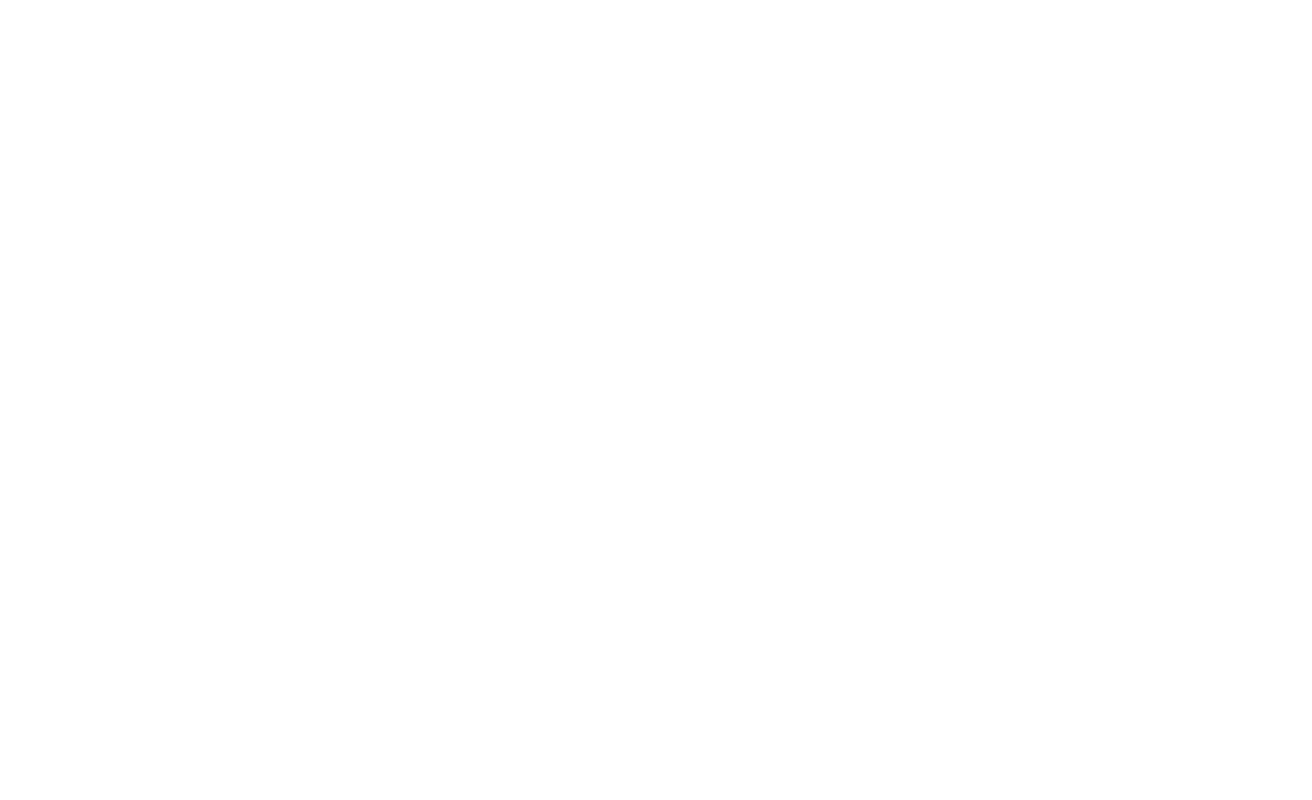
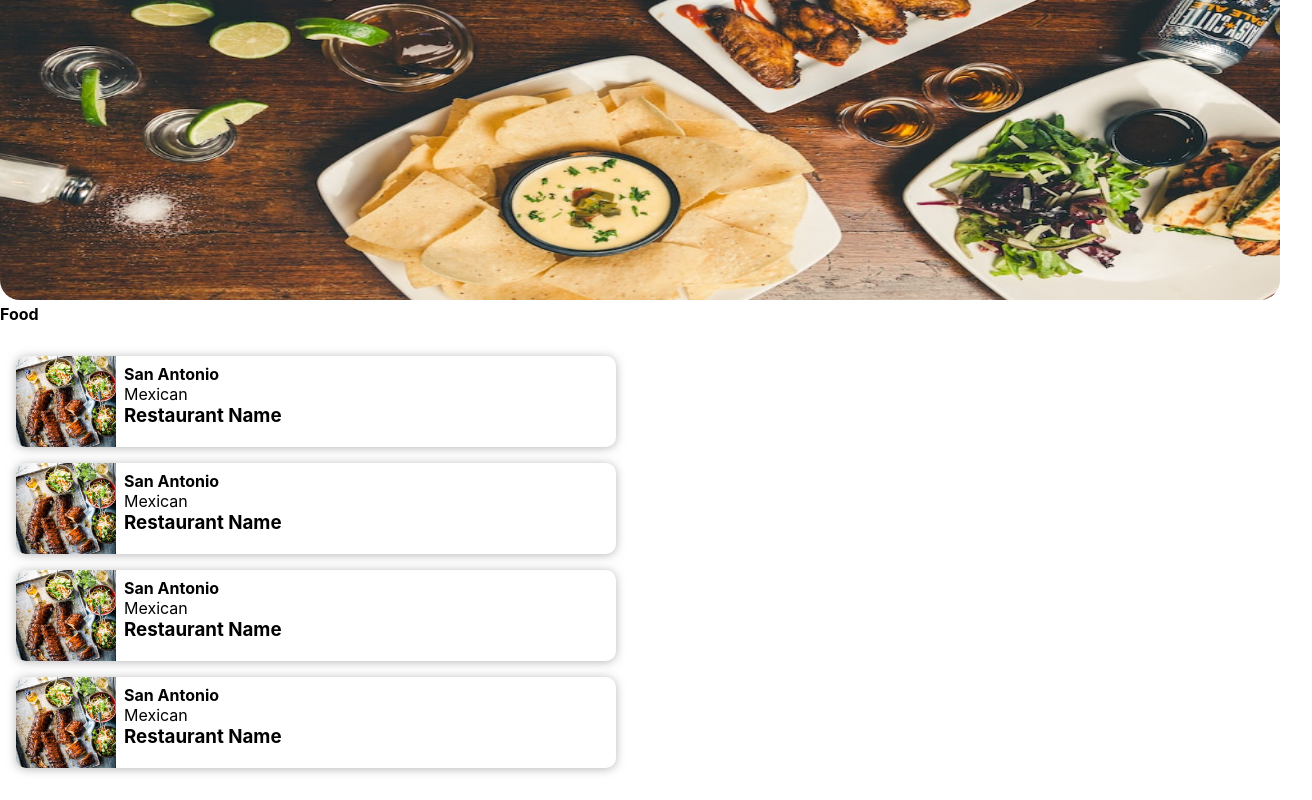
Before and after one commit to paul88vera/restaurant-finder, a React (Create React App) app: page /SanAntonio/Mexican in a window 1280 px wide. Shown: the part 200-1000 px from the top of the page, 1312 px wide, since content can reach past the window. Before the commit the page ends 800 px from the top, so only its background shows below. Built offline with nearby package versions, Linux system fonts and the light colour scheme.

Commit message:
card css halfway complete | need to correct width scale

```diff
--- a/package.json
+++ b/package.json
@@ -3,6 +3,7 @@
   "version": "0.1.0",
   "private": true,
   "dependencies": {
+    "@apollo/client": "^3.7.3",
     "@testing-library/jest-dom": "^5.16.5",
     "@testing-library/react": "^13.4.0",
     "@testing-library/user-event": "^13.5.0",
@@ -19,7 +20,7 @@
     "build": "react-scripts build",
     "test": "react-scripts test",
     "eject": "react-scripts eject",
-    "devStart":"nodemon server.js"
+    "devStart": "nodemon server.js"
   },
   "eslintConfig": {
     "extends": [
--- a/src/App.css
+++ b/src/App.css
@@ -324,7 +324,42 @@
  .asian {
   background-image: url(/src/assets/img/asian.jpeg);
  }
+/*--------------
+  Restaurant Cards
+ --------------*/
 
+ .cuisine-card-container {
+  display: flex;
+  flex-direction: column;
+  justify-content: center;
+  align-content: center;
+  gap: 1em;
+  margin: 1em auto;
+  padding: 1em;
+  width: 100%;
+ }
+ .cuisine-card {
+  display: flex;
+  flex-direction: row;
+  height: 91px;
+  max-width: 600px;
+  min-width: fit-content;
+  background-color: #ffffff;
+  border-radius: 10px;
+  box-shadow: rgba(121, 121, 121, 0.541) 0px 1px 10px;
+ }
+ .cuisine-card-img {
+  box-sizing: border-box;
+}
+.cuisine-card-img img {
+   border-top-left-radius: 10px;
+   border-bottom-left-radius: 10px;
+  height: max-content;
+ }
+ .cuisine-card-text {
+  padding: .5em;
+  font-size: 1rem;
+ }
  @media screen and (min-width: 768px) {
   .cuisine-type {
     max-width: 200px;
--- a/src/components/Search/index.js
+++ b/src/components/Search/index.js
@@ -1,7 +1,25 @@
-// import Login from '../../pages/login';
-// import { Outlet, Link } from 'react-router-dom';
+import React from "react";
 
-export default function Search() {
+
+class Search extends React.Component {
+  constructor(props) {
+    super(props);
+    this.state = {value: ''};
+
+    this.handleChange = this.handleChange.bind(this);
+    this.handleSubmit = this.handleSubmit.bind(this);
+  }
+
+  handleChange(event) {
+    this.setState({value: event.target.value});
+  }
+
+  handleSubmit(event) {
+    alert('City: ' + this.state.value);
+    event.preventDefault();
+  }
+
+  render() {
   return (
     <section id="search-container">
      <form className="form-container right-inner-addon input-container">
@@ -13,3 +31,6 @@
     </section>
   )
 }
+}
+
+export default Search
--- a/src/pages/barbecue.js
+++ b/src/pages/barbecue.js
@@ -1,8 +1,33 @@
+import Banner from '../components/Banner';
+
 const Barbecue = () => {
     return (
-      <div>
-        bbq page
+      <div id="restuarant">
+       <Banner />
+
+      <div className="restaurant-details">
+        <h2>Jerky Shack</h2>
+        <h4>Mexican</h4><br/>
+        <p>The Jerk Shack family is led by Chef Nicola Blaque. After serving
+ten years in the Army, she followed her passion for cooking from
+Hawaii to San Antonio to attend the Culinary Institute of America.
+After graduating in 2016, Chef Nicola launched her flagship
+restaurant, The Jerk Shack, with her husband Cornelius Massey
+just two years later.</p>
       </div>
+    <br/>
+      <div id="social-links">
+        <a href="tel:2105019271">
+        <img src="https://unsplash.it/100" width="70px" alt="" />
+        CALL NOW</a>
+        <a href="#/">
+        <img src="https://unsplash.it/100" width="70px" alt="" />
+        VIEW MAP</a>
+        <a href="#/">
+        <img src="https://unsplash.it/100" width="70px" alt="" />
+        WEBSITE</a>
+      </div>
+    </div>
     );
   }
 
--- a/src/pages/mexican.js
+++ b/src/pages/mexican.js
@@ -1,8 +1,59 @@
+import Banner from '../components/Banner';
+import Temp from '../assets/img/bbq.jpeg';
+
 const Mexican = () => {
+  // const data = props.data;
+    return (
+      <div className="cuisine-gallery">
+        <Banner />
+        <h4 className='cuisine-title'>Food</h4>
 
-    return (
-      <div id="mexican">
-        Mexican page
+        <section className="cuisine-card-container">
+
+          <div className="cuisine-card">
+            <div className='cuisine-card-img'>
+            <img src={Temp} alt="square alt stuff" width="100" />
+            </div>
+            <div className='cuisine-card-text'>
+            <h4>San Antonio</h4>
+            <p>Mexican</p>
+            <h3>Restaurant Name</h3>
+            </div>
+          </div>
+          <div className="cuisine-card">
+            <div className='cuisine-card-img'>
+            <img src={Temp} alt="square alt stuff" width="100" />
+            </div>
+            <div className='cuisine-card-text'>
+            <h4>San Antonio</h4>
+            <p>Mexican</p>
+            <h3>Restaurant Name</h3>
+            </div>
+          </div>
+          <div className="cuisine-card">
+            <div className='cuisine-card-img'>
+            <img src={Temp} alt="square alt stuff" width="100" />
+            </div>
+            <div className='cuisine-card-text'>
+            <h4>San Antonio</h4>
+            <p>Mexican</p>
+            <h3>Restaurant Name</h3>
+            </div>
+          </div>
+          <div className="cuisine-card">
+            <div className='cuisine-card-img'>
+            <img src={Temp} alt="square alt stuff" width="100" />
+            </div>
+            <div className='cuisine-card-text'>
+            <h4>San Antonio</h4>
+            <p>Mexican</p>
+            <h3>Restaurant Name</h3>
+            </div>
+          </div>
+
+
+        </section>
+
       </div>
     );
   }
--- a/src/props/Item/index.js
+++ b/src/props/Item/index.js
@@ -2,8 +2,8 @@
   return (
     <div id="restuarant">
        <picture id='main-banner'>
-        <source media="(min-width:728px)" srcset="https://unsplash.it/1250/500" />
-        <img src="https://unsplash.it/700/400" width="100%" alt="" />
+        {/* <source media="(min-width:728px)" srcset="https://unsplash.it/1250/500" /> */}
+        <img src="../assets/img/restaurant-banner.jpeg" width="100%" alt="" />
       </picture>
 
       <div className="restaurant-details">
@@ -21,10 +21,10 @@
         <a href="tel:2105019271">
         <img src="https://unsplash.it/100" width="70px" alt="" />
         CALL NOW</a>
-        <a href="#">
+        <a href="#/">
         <img src="https://unsplash.it/100" width="70px" alt="" />
         VIEW MAP</a>
-        <a href="#">
+        <a href="#/">
         <img src="https://unsplash.it/100" width="70px" alt="" />
         WEBSITE</a>
       </div>
```
Also changed, not shown: src/components/Modal/index.js (added, +13 -0 lines), 1 other file (tests, documents, lock files or other folders).
